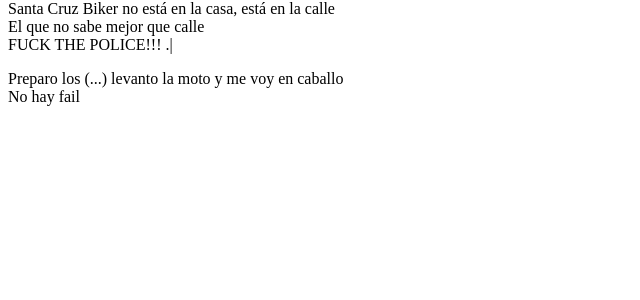
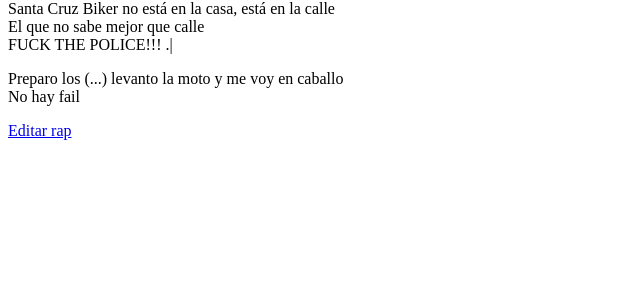
Before and after one commit to Coracaos/rap-lyrics, a Django app: page /raps/1 in a window 1280 px wide. Shown: the part 473-773 px from the top of the page, without its empty margins (0-640 px from the left). Run offline with Django 3.2, Linux system fonts and the light colour scheme; data comes from the database, SQL or seed files in the repository; both versions use the stored data as it was after the commit; parts of the project's set-up code (start-up, migrations or seed data) failed here and were passed over.

Commit message:
agregue página para editar un rap creado

```diff
--- a/rap_lyrics/models.py
+++ b/rap_lyrics/models.py
@@ -12,4 +12,4 @@ class Rap(models.Model):
 
     def __str__(self):
         """Return a string representation of the model"""
-        return self.text
+        return self.title
--- a/rap_lyrics/templates/rap_lyrics/rap.html
+++ b/rap_lyrics/templates/rap_lyrics/rap.html
@@ -5,5 +5,8 @@
         <h2>{{ rap.title }}</h2>
         <time>{{ rap.date_added|date:'M d, Y H:i' }}</time>
         <p>{{ rap.text|linebreaks }}</p>
+        <p>
+            <a href="{% url 'rap_lyrics:edit_rap' rap.id %}">Editar rap</a>
+        </p>
     </div>
 {% endblock content %}
--- a/rap_lyrics/urls.py
+++ b/rap_lyrics/urls.py
@@ -4,8 +4,9 @@ from . import views
 app_name = 'rap_lyrics'
 
 urlpatterns = [
-    path('', views.index, name='index'), #Home page
-    path('raps', views.raps, name='raps'), #Raps page
-    path('raps/<int:rap_id>', views.rap, name='rap'), #Rap page
-    path('new_rap', views.new_rap, name='new_rap'), #Page for create a new rap
+    path('', views.index, name='index'), # Home page
+    path('raps', views.raps, name='raps'), # Raps page
+    path('raps/<int:rap_id>', views.rap, name='rap'), # Rap page
+    path('new_rap', views.new_rap, name='new_rap'), # Page for create a new rap
+    path('edit_rap/<int:rap_id>', views.edit_rap, name='edit_rap') # Page for edit rap
 ]
--- a/rap_lyrics/views.py
+++ b/rap_lyrics/views.py
@@ -37,3 +37,22 @@ def new_rap(request):
 
     context = {'form': form}
     return render(request, 'rap_lyrics/new_rap.html', context) # Page for create a new rap
+
+def edit_rap(request, rap_id):
+    """Edit rap"""
+    rap = Rap.objects.get(id=rap_id)
+
+    if request.method != 'POST':
+        # Initial request, pre-fil form with the current rap
+        form = RapForm(instance=rap)
+    else:
+        # POST data submitted; process data
+        form = RapForm(instance=rap, data=request.POST)
+        if form.is_valid():
+            rap = form.save(commit=False)
+            rap.save()
+            form.save_m2m()
+            return HttpResponseRedirect(reverse('rap_lyrics:rap', args=[rap.id]))
+
+    context = {'rap': rap, 'form': form}
+    return render(request, 'rap_lyrics/edit_rap.html', context)
```
Also changed, not shown: rap_lyrics/templates/rap_lyrics/edit_rap.html (added, +10 -0 lines), db.sqlite3.
